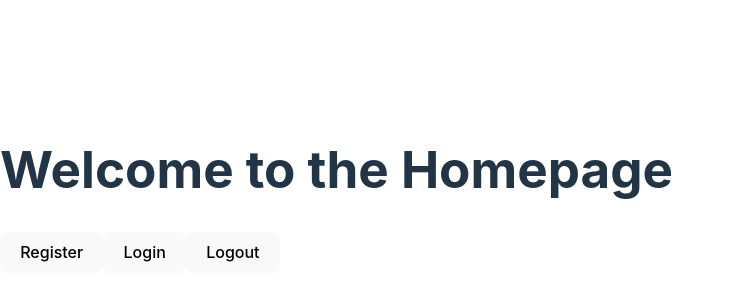
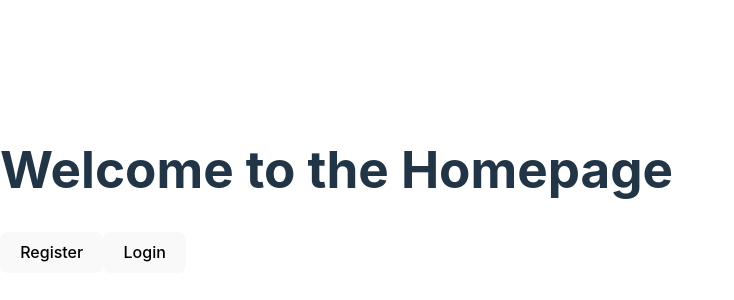
Before and after one commit to doms911/posterized, a React (Vite) app in the folder posterized-frontend/: page / in a window 1280 px wide. Shown: the part 210-510 px from the top of the page, without its empty margins (0-734 px from the left). Built offline with nearby package versions, Linux system fonts and the light colour scheme.

Commit message:
log in logout radi i nova stranica za logiranog korisnika

```diff
--- a/posterized-frontend/package.json
+++ b/posterized-frontend/package.json
@@ -14,6 +14,7 @@
     "axios": "^1.6.1",
     "cors": "^2.8.5",
     "http-proxy-middleware": "^2.0.6",
+    "js-cookie": "^3.0.5",
     "react": "^18.2.0",
     "react-dom": "^18.2.0",
     "react-router-dom": "^6.18.0"
--- a/posterized-frontend/src/App.jsx
+++ b/posterized-frontend/src/App.jsx
@@ -1,23 +1,42 @@
 // App.jsx
-import React from 'react';
+import React, { useState, useEffect } from 'react';
 import { BrowserRouter as Router, Route, Routes } from 'react-router-dom';
 import Register from './components/Register.jsx';
-import Login from './components/login.jsx';
+import Login from './components/Login.jsx';
 import HomePage from './HomePage.jsx';
-
+import Cookies from 'js-cookie';
 
 const App = () => {
+    const [isLoggedIn, setIsLoggedIn] = useState(false);
+
+    useEffect(() => {
+        const userCookie = Cookies.get('user');
+        if (userCookie) {
+            setIsLoggedIn(true);
+        }
+    }, []);
+
+    const handleLogin = () => {
+        setIsLoggedIn(true);
+    };
+
+    const handleLogout = () => {
+        Cookies.remove('user');
+        setIsLoggedIn(false);
+    };
+
     return (
         <Router>
             <Routes>
-                <Route path="/" element={<HomePage />} />
-                <Route path="/Register" element={<Register />} />
-                <Route path="/login" element={<Login />} />
+                <Route
+                    path="/"
+                    element={<HomePage isLoggedIn={isLoggedIn} onLogout={handleLogout} />}
+                />
+                {!isLoggedIn && <Route path="/register" element={<Register />} />}
+                {!isLoggedIn && <Route path="/login" element={<Login onLogin={handleLogin} />} />}
             </Routes>
         </Router>
     );
 };
 
-
-
 export default App;
--- a/posterized-frontend/src/HomePage.jsx
+++ b/posterized-frontend/src/HomePage.jsx
@@ -1,25 +1,31 @@
-// Where your buttons are located
+// HomePage.jsx
 import React from 'react';
 import { Link } from 'react-router-dom';
 
-const HomePage = () => {
+const HomePage = (props) => {
+    const isLoggedIn = props.isLoggedIn;
+    const onLogout = props.onLogout;
 
-    function logout() {
-        fetch("http://localhost:8080/logout").then(() => {
-          logout();
-        });
-    }
+    const username = localStorage.getItem('username'); // Assuming you store the username in localStorage
 
     return (
         <div>
             <h1>Welcome to the Homepage</h1>
-            <Link to="/Register">
-                <button>Register</button>
-            </Link>
-            <Link to="/login">
-                <button>Login</button>
-            </Link>
-            <button onClick={logout}>Logout</button>
+            {isLoggedIn ? (
+                <div>
+                    <p>Pozdrav, {username}! Ulogirani ste u sustav.</p>
+                    <button onClick={onLogout}>Logout</button>
+                </div>
+            ) : (
+                <div>
+                    <Link to="/register">
+                        <button>Register</button>
+                    </Link>
+                    <Link to="/login">
+                        <button>Login</button>
+                    </Link>
+                </div>
+            )}
         </div>
     );
 };
--- a/posterized-frontend/src/components/login.jsx
+++ b/posterized-frontend/src/components/login.jsx
@@ -1,7 +1,10 @@
+// Login.jsx
+import React, { useState } from 'react';
+import Cookies from 'js-cookie';
 
-import React, { useState } from 'react';
+function Login(props) {
+    const onLogin = props.onLogin;
 
-function Login() {
     const [username, setUsername] = useState('');
     const [password, setPassword] = useState('');
 
@@ -11,18 +14,24 @@ function Login() {
         const options = {
             method: 'POST',
             headers: {
-            'Content-Type': 'application/x-www-form-urlencoded'
+                'Content-Type': 'application/x-www-form-urlencoded',
             },
-        body: body
+            body: body,
         };
-        fetch("http://localhost:8080/login", options)
-        .then(response => {
+        fetch('http://localhost:8080/login', options)
+            .then((response) => {
                 if (response.status === 401) {
-            alert("Pogrešna lozinka")
+                    alert('Pogrešna lozinka');
                 } else {
-            alert("Prijava uspješna");
-            window.location.replace("/");
+                    alert('Prijava uspješna');
+                    Cookies.set('user', 'authenticated', { expires: 7 }); // Set cookie to expire in 7 days
+                    localStorage.setItem('username', username);
+                    onLogin();
+                    window.location.replace('/');
                 }
+            })
+            .catch((error) => {
+                console.error('Error:', error);
             });
     }
 
```
Also changed, not shown: 1 other file (tests, documents, lock files or other folders). Lines whose indentation alone changed are shown as unchanged.
